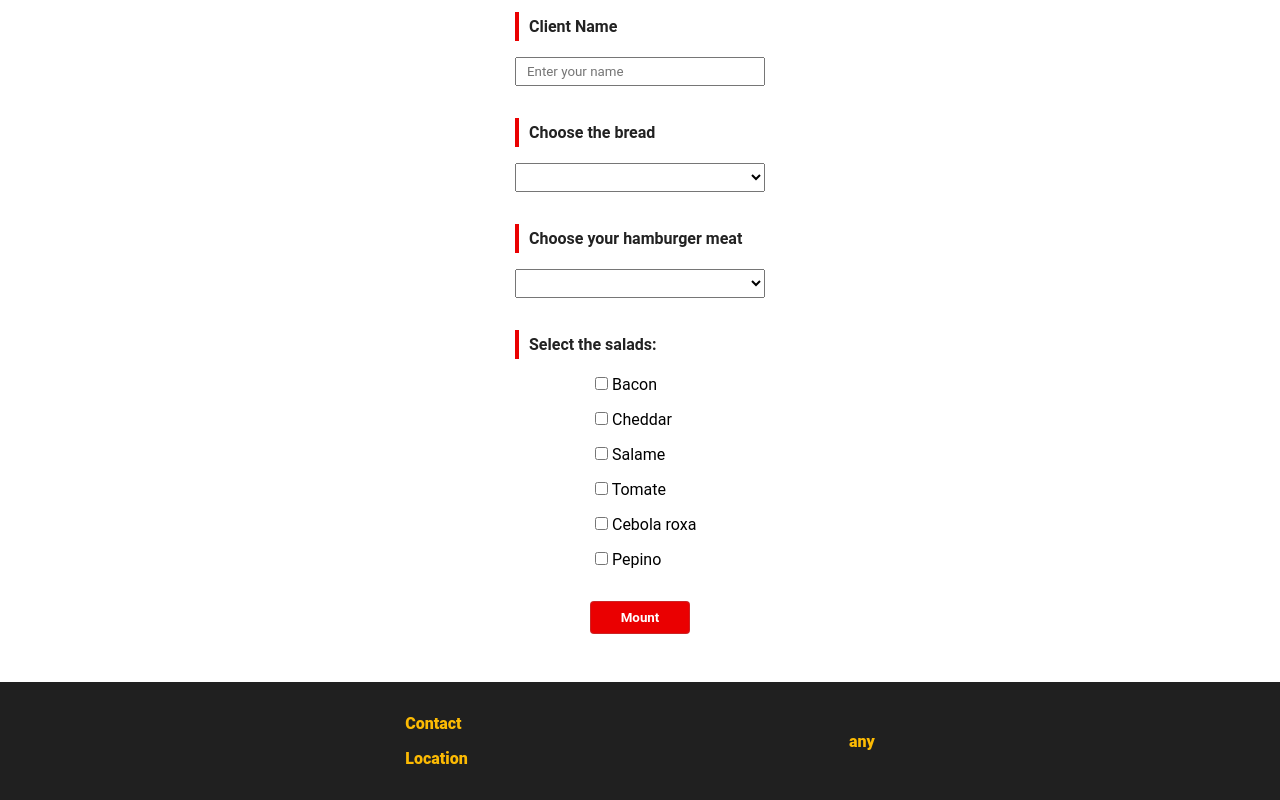
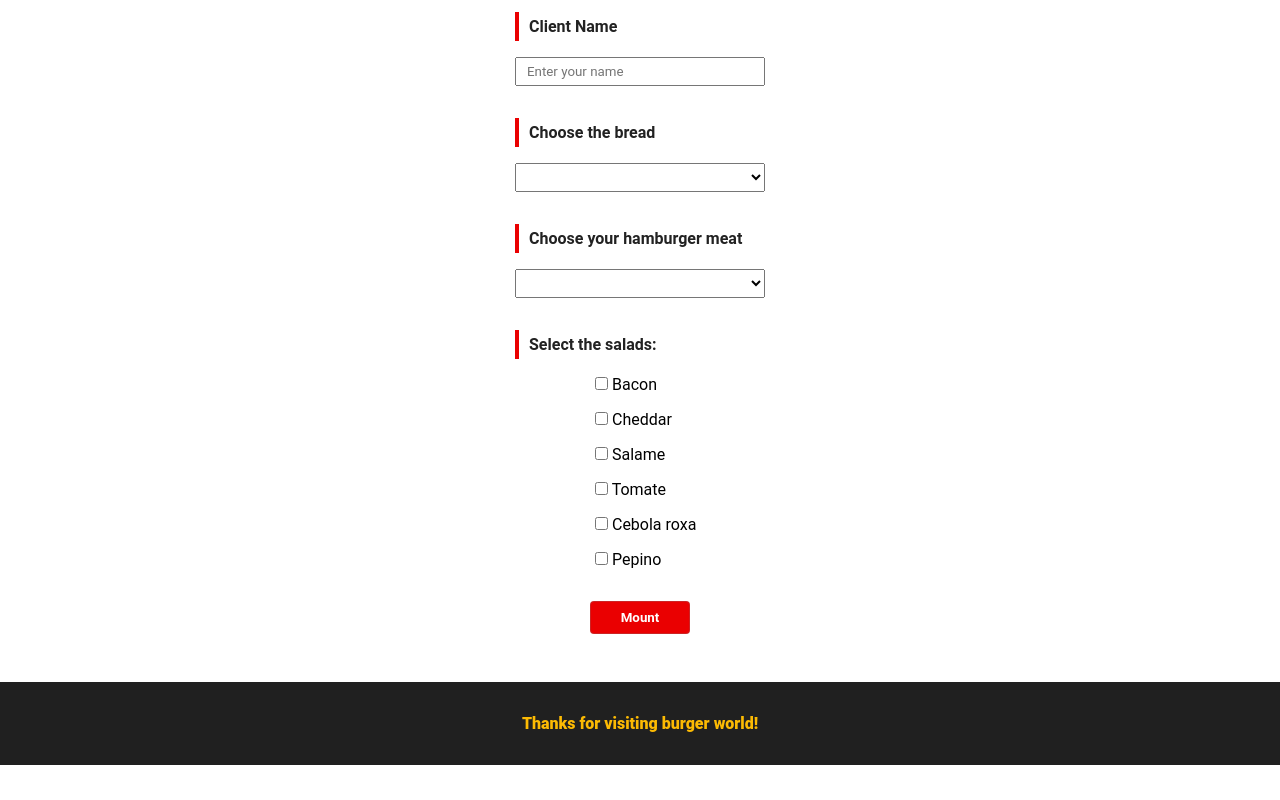
Before and after one commit to BrunoFay/Burger-Project-in-Vuejs, a Vue app: page / in a window 1280 px wide. Shown: the part 992-1792 px from the top of the page. After the commit the page ends 1757 px from the top, so only its background shows below. Built offline with nearby package versions, Linux system fonts and the light colour scheme; data requests are answered from the project's data file.

Commit message:
REFACT remove links in footer component

```diff
--- a/src/components/Footer.vue
+++ b/src/components/Footer.vue
@@ -1,11 +1,7 @@
 <template>
 <footer>
   <div class="footer-container">
-   <div>
-      <a href="">Contact</a>
-      <a href="">Location</a>
-   </div>
-    <a href="">any</a>
+   <span>Thanks for visiting burger world!</span>
   </div>
 </footer>
 </template>
@@ -28,12 +24,8 @@
   justify-content: space-evenly;
   align-items: center;
 }
-.footer-container a{
+.footer-container span{
   color: #fcba03;
 }
-.footer-container > div{
-  display:flex;
- flex-direction: column;
- gap:1rem;
-}
+
 </style>
```
